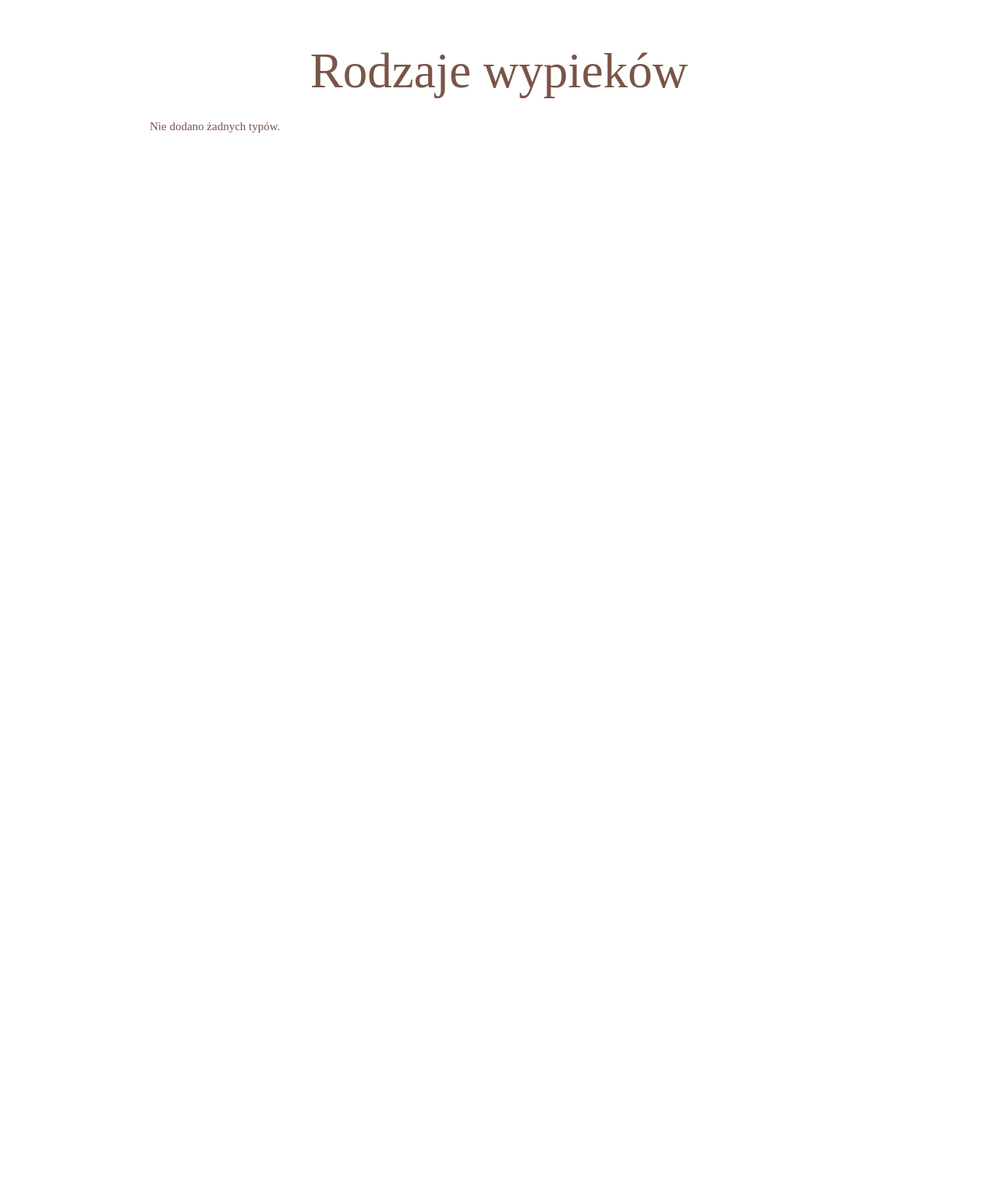
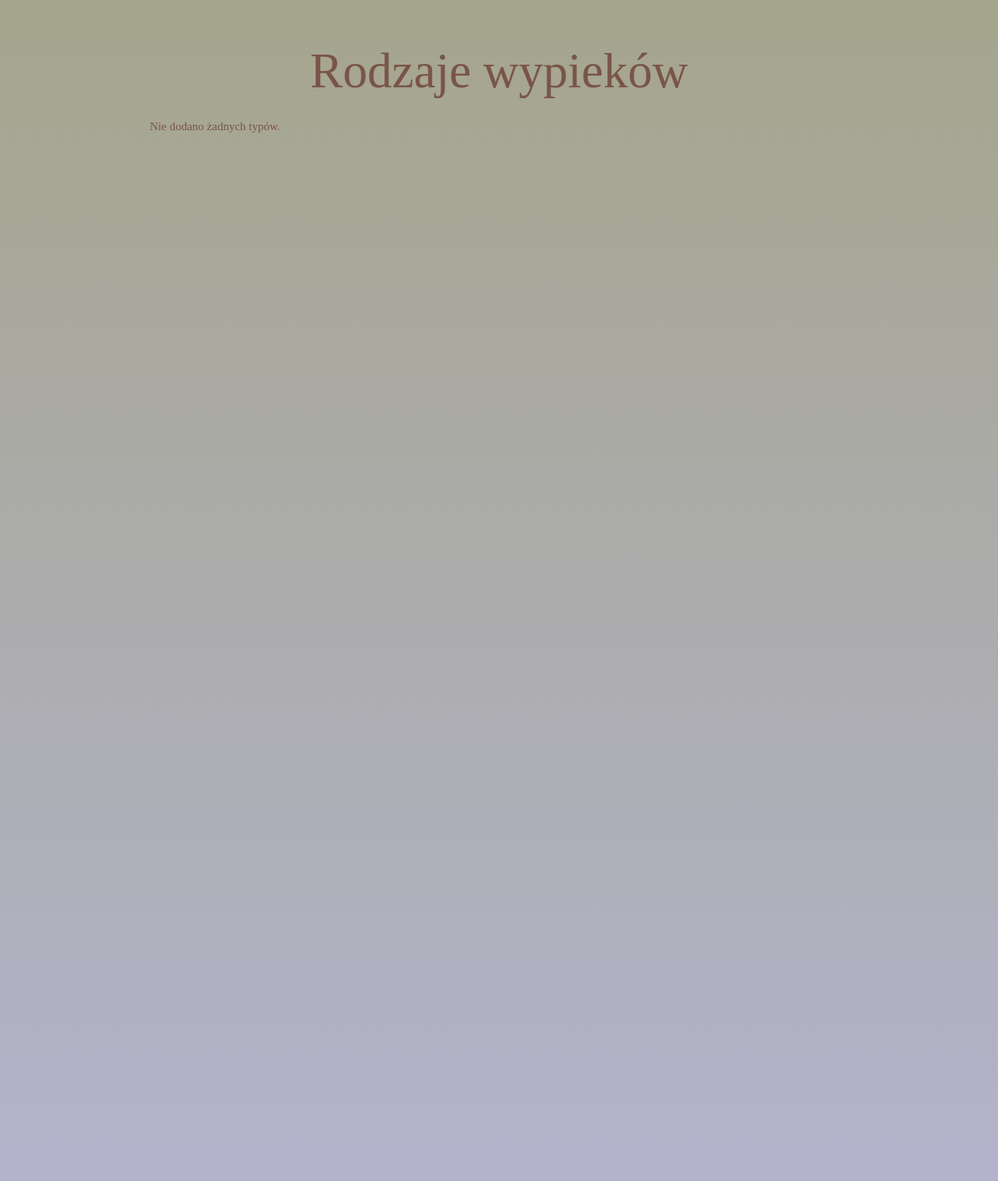
Before and after one commit to mariuszkrzyzopolski/SweetSite, a Django app: page / in a window 1280 px wide. Shown: the whole page at 78% size. Before the commit the page ends 170 px from the top, so only its background shows below. Run offline with Django 3.2, Linux system fonts and the light colour scheme; data that the repository does not hold is empty; some web fonts are replaced.

Commit message:
gradient background

```diff
--- a/static/SweetOffer/style.css
+++ b/static/SweetOffer/style.css
@@ -1,5 +1,7 @@
 body {
+    height:1500px;
     font-family: 'Hepta Slab', serif;
     color: #795548;
-    background-image: #A5A58D;
+    background: rgb(165,165,141);
+    background: linear-gradient(rgba(165,165,141,1) 0%, rgba(179,179,204,1) 100%);
 }
```
